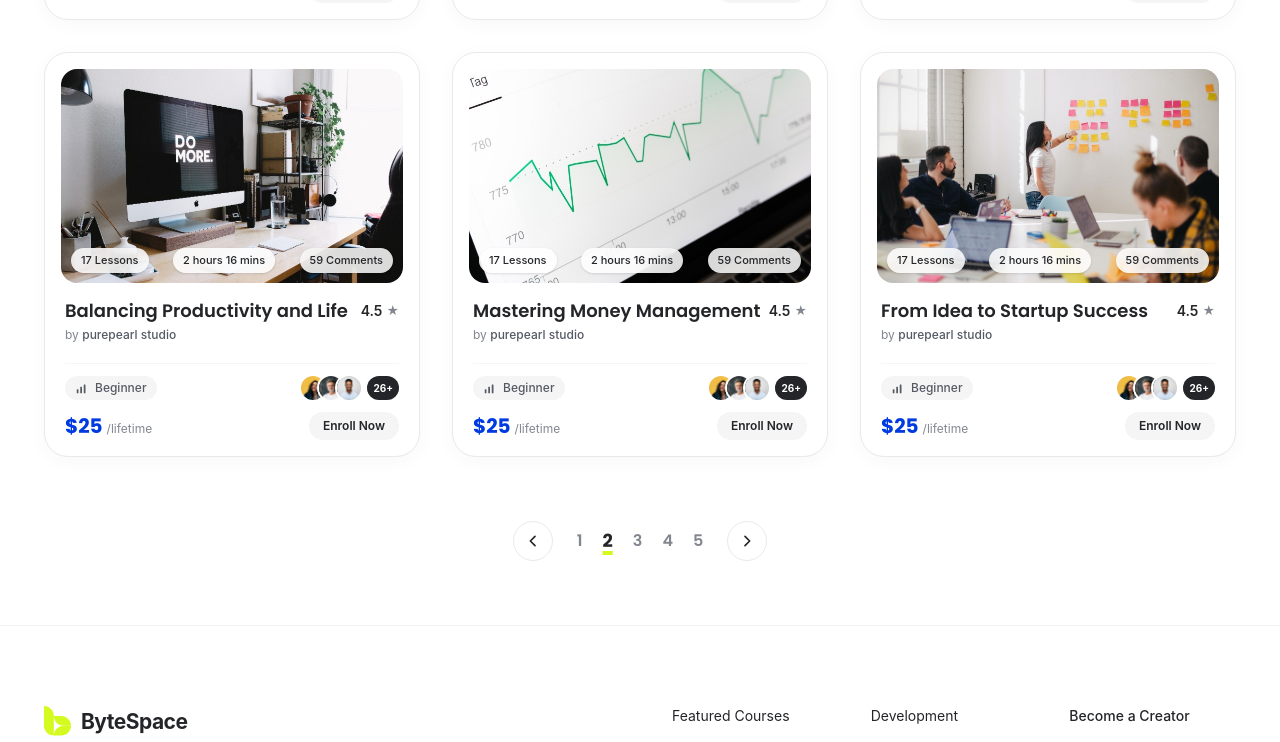
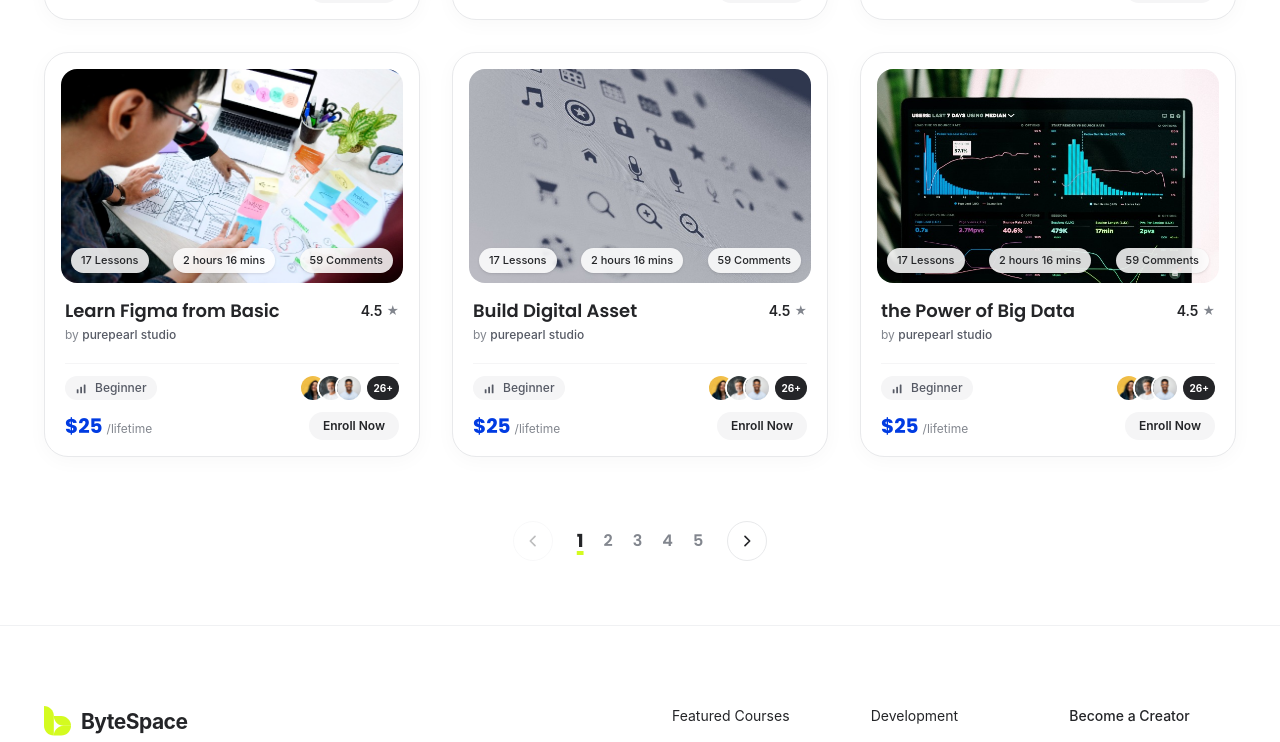
Before and after one commit to asmaraf/bytespace-website, a React (Vite) app: page /search in a window 1280 px wide. Shown: the part 1387-2129 px from the top of the page. Built offline with nearby package versions, Linux system fonts and the light colour scheme; a web font is replaced by a local one.

Commit message:
fix(pagination): set default active page to 1 instead of 2 in course catalog

```diff
--- a/src/pages/SearchPage.jsx
+++ b/src/pages/SearchPage.jsx
@@ -280,7 +280,7 @@ export default function SearchPage() {
   const [activeCategory, setActiveCategory] = useState('Featured');
   const [selectedLevel, setSelectedLevel] = useState('All');
   const [sortBy, setSortBy] = useState('Most relevant');
-  const [currentPage, setCurrentPage] = useState(2);
+  const [currentPage, setCurrentPage] = useState(1);
   const [coursesDropdownOpen, setCoursesDropdownOpen] = useState(false);
   const [filterDropdownOpen, setFilterDropdownOpen] = useState(false);
   const [levelDropdownOpen, setLevelDropdownOpen] = useState(false);
```
